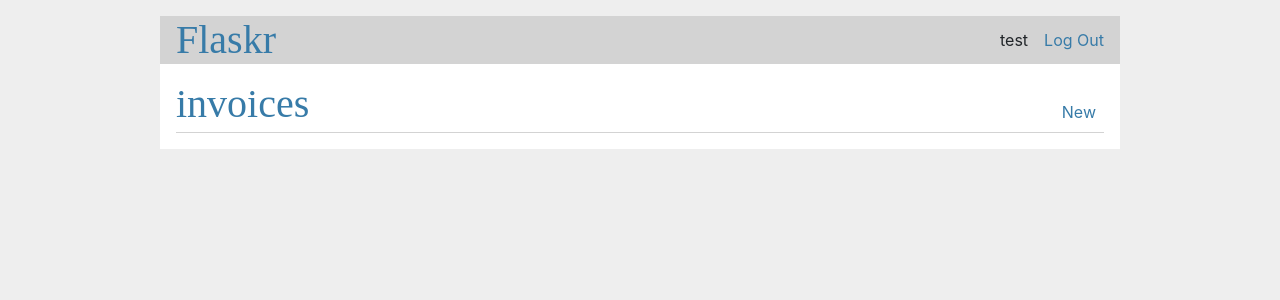
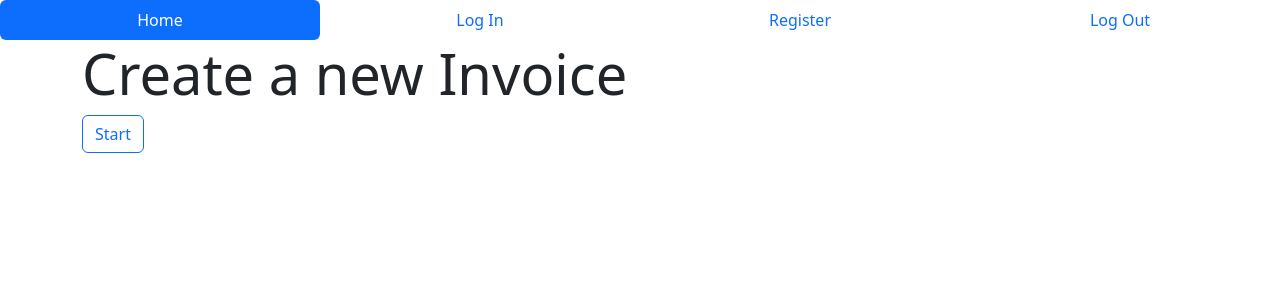
Before and after one commit to micrometre/flask-invoice, a Flask app: page / in a window 1280 px wide. Shown: the top 300 px of the page. Run offline with Flask 3, Linux system fonts and the light colour scheme; the visitor is signed in with stand-in values (Sample User, id 1); data comes from the database, SQL or seed files in the repository; data that the repository does not hold is empty; some libraries are stand-ins or nearby versions.

Commit message:
sorting html

```diff
--- a/flaskr/templates/base.html
+++ b/flaskr/templates/base.html
@@ -1,25 +1,22 @@
 <!doctype html>
-<title>{% block title %}{% endblock %} - Flaskr</title>
-<script src="https://ajax.googleapis.com/ajax/libs/jquery/3.7.1/jquery.min.js"></script>
 
-<link href="https://stackpath.bootstrapcdn.com/bootstrap/4.0.0/css/bootstrap.min.css" rel="stylesheet"
-  integrity="sha384-Gn5384xqQ1aoWXA+058RXPxPg6fy4IWvTNh0E263XmFcJlSAwiGgFAW/dAiS6JXm" crossorigin="anonymous">
-<link href="https://stackpath.bootstrapcdn.com/font-awesome/4.7.0/css/font-awesome.min.css" rel="stylesheet"
-  integrity="sha384-wvfXpqpZZVQGK6TAh5PVlGOfQNHSoD2xbE+QkPxCAFlNEevoEH3Sl0sibVcOQVnN" crossorigin="anonymous">
-<link rel="stylesheet" href="{{ url_for('static', filename='style.css') }}">
-<nav>
-  <h1><a href="{{ url_for('index') }}">Flaskr</a></h1>
-  <ul>
-    {% if g.user %}
-      <li><span>{{ g.user['username'] }}</span>
-      <li><a href="{{ url_for('auth.logout') }}">Log Out</a>
-    {% else %}
-      <li><a href="{{ url_for('auth.register') }}">Register</a>
-      <li><a href="{{ url_for('auth.login') }}">Log In</a>
-    {% endif %}
-  </ul>
+<head>
+  <meta name="viewport" content="width=device-width, initial-scale=1">
+
+  <title>{% block title %}{% endblock %} - Invoicing App</title>
+  <link href="https://cdn.jsdelivr.net/npm/bootstrap@5.2.3/dist/css/bootstrap.min.css" rel="stylesheet"
+    integrity="sha384-rbsA2VBKQhggwzxH7pPCaAqO46MgnOM80zW1RWuH61DGLwZJEdK2Kadq2F9CUG65" crossorigin="anonymous">
+
+</head>
+<nav class="nav nav-pills nav-justified">
+  <a class="nav-link active" aria-current="page" href="{{ url_for('index') }}">Home </a>
+  <a class="nav-link" href="{{ url_for('auth.login') }}">Log In</a>
+  <a class="nav-link" href="{{ url_for('auth.register') }}">Register</a>
+  <a class="nav-link" href="{{ url_for('auth.logout') }}">Log Out</a>
 </nav>
 <section class="content">
+  <div class="contianer-fluid">
+
     <header>
       {% block header %}{% endblock %}
     </header>
@@ -27,4 +24,5 @@
     <div class="flash">{{ message }}</div>
     {% endfor %}
     {% block content %}{% endblock %}
+  </div>
 </section>
--- a/flaskr/templates/invoice/index.html
+++ b/flaskr/templates/invoice/index.html
@@ -1,29 +1,44 @@
 {% extends 'base.html' %}
+<body>
+
+<div class="container">
 
   {% block header %}
-  <h1>{% block title %}invoices{% endblock %}</h1>
+  <div class="jumbotron jumbotron-fluid">
+    <div class="container">
+        <h1 class="display-4">{% block title %}Create a new Invoice{% endblock %}</h1>
+      <a class="action" href="{{ url_for('invoice.create') }}">
+        <button type="button" class="btn btn-outline-primary">Start</button>
+
+      </a>
       {% if g.user %}
-    <a class="action" href="{{ url_for('invoice.create') }}">New</a>
+    </div>
+  </div>
   {% endif %}
   {% endblock %}
 
 
   {% block content %}
   {% for invoice in invoices %}
+  <div class="container">
     <article class="post">
-      <header>
-        <div>
-          <h1>{{ invoice['id'] }}</h1>
-          <div class="about">by {{ invoice['client_name'] }} on {{ invoice['created'].strftime('%Y-%m-%d') }}</div>
+      <div class="card-deck mb-3 ">
+        <div class="card mb-4 box-shadow">
+          <div class="card-header">
+            <h4 class="my-0 font-weight-normal">{{ invoice['invoice_number'] }}</h4>
           </div>
-        {% if g.user['id'] == invoice['author_id'] %}
-          <a class="action" href="{{ url_for('invoice.update', id=invoice['id']) }}">Edit</a>
-        {% endif %}
-      </header>
+          <div class="card-body">
+            <div class="about">for {{ invoice['client_name'] }} on {{ invoice['created'].strftime('%Y-%m-%d') }}</div>
             <p class="body">{{ invoice['description']}}</p>
+            <a class="action" href="{{ url_for('invoice.update', id=invoice['id']) }}">Edit
+            </a>
+          </div>
+        </div>
+      </div>
     </article>
-    {% if not loop.last %}
-      <hr>
-    {% endif %}
+  </div>
   {% endfor %}
   {% endblock %}
+</body>
+{% include 'scripts.html' %}
+</html>
--- /dev/null
+++ b/flaskr/templates/scripts.html
@@ -0,0 +1,2 @@
+<script src="https://cdn.jsdelivr.net/npm/@popperjs/core@2.11.6/dist/umd/popper.min.js" integrity="sha384-oBqDVmMz9ATKxIep9tiCxS/Z9fNfEXiDAYTujMAeBAsjFuCZSmKbSSUnQlmh/jp3" crossorigin="anonymous"></script>
+<script src="https://cdn.jsdelivr.net/npm/bootstrap@5.2.3/dist/js/bootstrap.min.js" integrity="sha384-cuYeSxntonz0PPNlHhBs68uyIAVpIIOZZ5JqeqvYYIcEL727kskC66kF92t6Xl2V" crossorigin="anonymous"></script>
```
Also changed, not shown: flaskr/templates/invoice/create.html (+6 -11 lines), flaskr/templates/invoice/update.html (+29 -14 lines), flaskr/templates/invoice/view.html (+5 -5 lines). Lines whose indentation alone changed are shown as unchanged.
